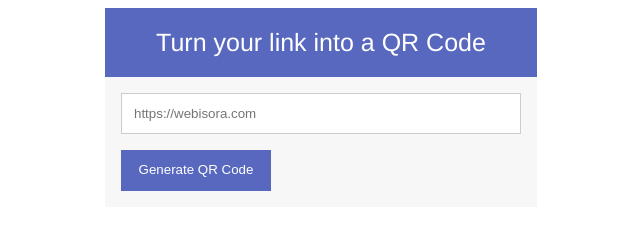
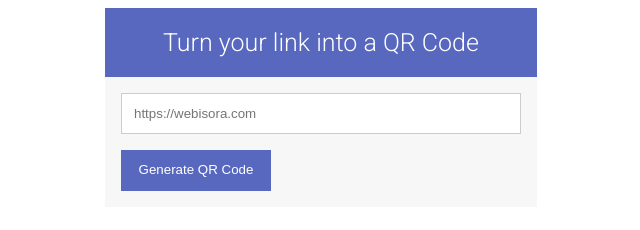
Before and after one commit to JoaoAugustoColassoHandocha/QR-Code, a plain HTML site: page index.html in a window 1280 px wide. Shown: the whole page, without its empty margins (319-959 px from the left). Drawn offline with Linux system fonts and the light colour scheme.

Commit message:
Update styles.css

```diff
--- a/assets/styles.css
+++ b/assets/styles.css
@@ -4,7 +4,7 @@
 .form
 {
 
-  font-family: Helvetica, sans-serif;
+  font-family: Roboto, Helvetica, sans-serif;
   max-width: 400px;
   margin: 0 auto;
   padding: 16px;
```
